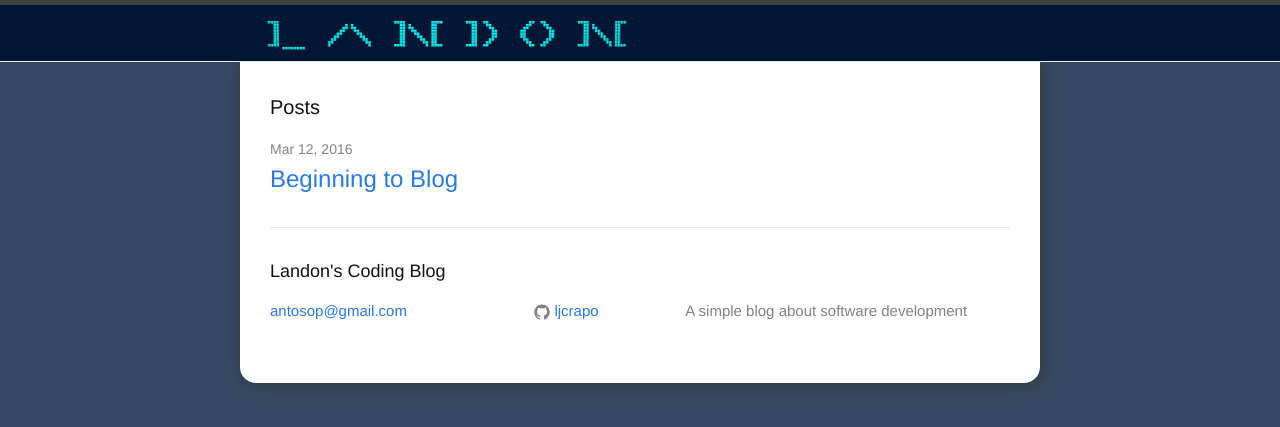
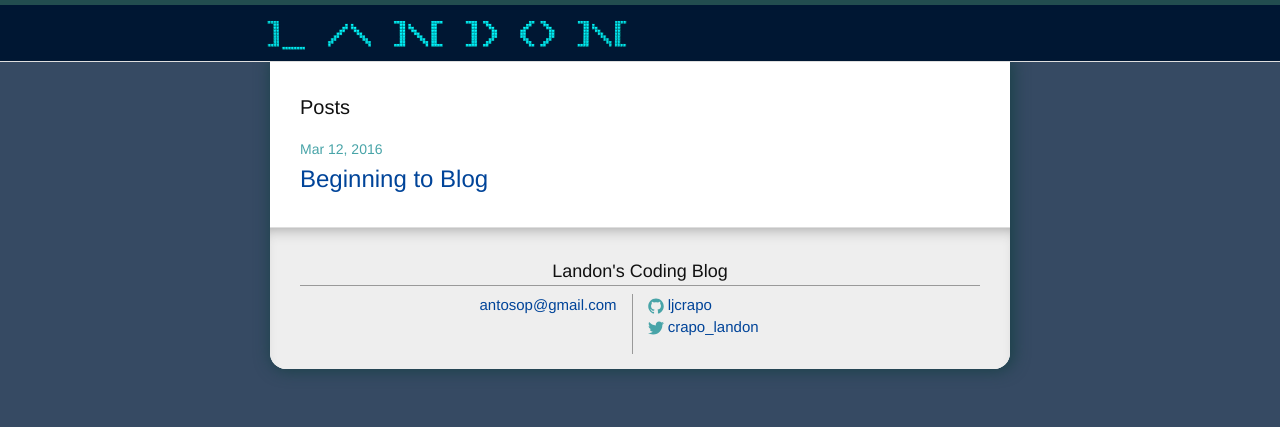
Before and after one commit to ljcrapo/ljcrapo-old.github.io, a Jekyll site: the page built from index.html, in a window 1280 px wide. Shown: the top 427 px of the page. Built offline with Jekyll 4.4.1, drawn with Linux system fonts in a browser that asks for light colours.

Commit message:
tweaking the footer

```diff
--- a/_config.yml
+++ b/_config.yml
@@ -12,7 +12,7 @@ description: > # this means to ignore newlines until "baseurl:"
   A simple blog about software development
 baseurl: "" # the subpath of your site, e.g. /blog
 url: "" # the base hostname & protocol for your site
-twitter_username:
+twitter_username: crapo_landon
 github_username:  ljcrapo
 
 # Build settings
--- a/_includes/footer.html
+++ b/_includes/footer.html
@@ -1,5 +1,6 @@
 <footer class="site-footer">
 
+  <div class="wrapper">
     <h2 class="footer-heading">{{ site.title }}</h2>
 
     <div class="footer-col-wrapper">
@@ -24,9 +25,6 @@
           {% endif %}
         </ul>
       </div>
-
-    <div class="footer-col footer-col-3">
-      <p>{{ site.description }}</p>
     </div>
   </div>
 
--- a/_layouts/default.html
+++ b/_layouts/default.html
@@ -9,7 +9,9 @@
 
     <div class="page-content">
       <div class="wrapper">
-        {{ content }}
+        <div class="wrapper">
+          {{ content }}
+        </div>
         {% include footer.html %}
       </div>
     </div>
--- a/_sass/_layout.scss
+++ b/_sass/_layout.scss
@@ -5,6 +5,16 @@ html {
 
 body {
     background: none;
+}
+
+a{
+  color: $link-color;
+  &:hover {
+    color: $link-hover-color;
+  }
+  &:visited {
+    color: $link-visited-color;
+  }
 }
 /**
  * Site header
@@ -58,7 +68,7 @@ body {
         top: 9px;
         right: $spacing-unit / 2;
         background-color: $background-color;
-        border: 1px solid $grey-color-light;
+        border: 1px solid $background-color;
         border-radius: 5px;
         text-align: right;
 
@@ -105,18 +115,29 @@ body {
 }
 
 
+%rounded {
+    $radius: 1em;
+    border-bottom-left-radius: $radius;
+    border-bottom-right-radius: $radius;
+}
 
 /**
  * Site footer
  */
 .site-footer {
+    @extend %rounded;
+    background: #EEE;
     border-top: 1px solid $grey-color-light;
     padding-top: $spacing-unit;
+    box-shadow: 0 10px 15px -10px #999 inset;
 }
 
 .footer-heading {
     font-size: 18px;
-    margin-bottom: $spacing-unit / 2;
+    margin: auto;
+    text-align: center;
+    margin-bottom: $spacing-unit / 4;
+    border-bottom: 1px solid #999;
 }
 
 .contact-list,
@@ -136,34 +157,19 @@ body {
     float: left;
     margin-bottom: $spacing-unit / 2;
     padding-left: $spacing-unit / 2;
+    padding-right: $spacing-unit / 2;
 }
 
 .footer-col-1 {
-    width: -webkit-calc(35% - (#{$spacing-unit} / 2));
-    width:         calc(35% - (#{$spacing-unit} / 2));
+    text-align: right;
+    width: -webkit-calc(50% - (#{$spacing-unit} + 1px));
+    width:         calc(50% - (#{$spacing-unit} + 1px));
 }
 
 .footer-col-2 {
-    width: -webkit-calc(20% - (#{$spacing-unit} / 2));
-    width:         calc(20% - (#{$spacing-unit} / 2));
-}
-
-.footer-col-3 {
-    width: -webkit-calc(45% - (#{$spacing-unit} / 2));
-    width:         calc(45% - (#{$spacing-unit} / 2));
-}
-
-@include media-query($on-laptop) {
-    .footer-col-1,
-    .footer-col-2 {
-        width: -webkit-calc(50% - (#{$spacing-unit} / 2));
-        width:         calc(50% - (#{$spacing-unit} / 2));
-    }
-
-    .footer-col-3 {
-        width: -webkit-calc(100% - (#{$spacing-unit} / 2));
-        width:         calc(100% - (#{$spacing-unit} / 2));
-    }
+    border-left: 1px solid #999;
+    width: -webkit-calc(50% - #{$spacing-unit});
+    width:         calc(50% - #{$spacing-unit});
 }
 
 @include media-query($on-palm) {
@@ -171,6 +177,12 @@ body {
         float: none;
         width: -webkit-calc(100% - (#{$spacing-unit} / 2));
         width:         calc(100% - (#{$spacing-unit} / 2));
+    }
+    .footer-col-1 {
+      text-align: left;
+    }
+    .footer-col-2 {
+      border-left: none;
     }
 }
 
@@ -181,11 +193,10 @@ body {
  */
 .page-content {
     &>.wrapper {
+      @extend %rounded;
       margin-bottom: 50px;
-      $radius: 1em;
-      border-bottom-left-radius: $radius;
-      border-bottom-right-radius: $radius;
-      padding: $spacing-unit;
+      padding: 0;
+      padding-top: $spacing-unit;
       background: white;
       box-shadow: 2px 0 15px 2px mix($theme-dark-color,$grey-color-dark, 20%);
     }
--- a/css/main.scss
+++ b/css/main.scss
@@ -26,10 +26,13 @@ $text-color:       #111;
 $background-color: desaturate($theme-color, 70%);
 $brand-color:      #2a7ae2;
 
-$grey-color:       #828282;
-$grey-color-light: lighten($grey-color, 40%);
+$grey-color:       desaturate(#00E7F0, 60%);
+$grey-color-light: desaturate(lighten($grey-color, 40%),40%);
 $grey-color-dark:  darken($grey-color, 25%);
 
+$link-color: $theme-color;
+$link-visited-color: darken($link-color,20%);
+$link-hover-color: lighten($link-color,20%);
 // Width of the content area
 $content-width:    800px;
 
```
Lines whose indentation alone changed are shown as unchanged.
